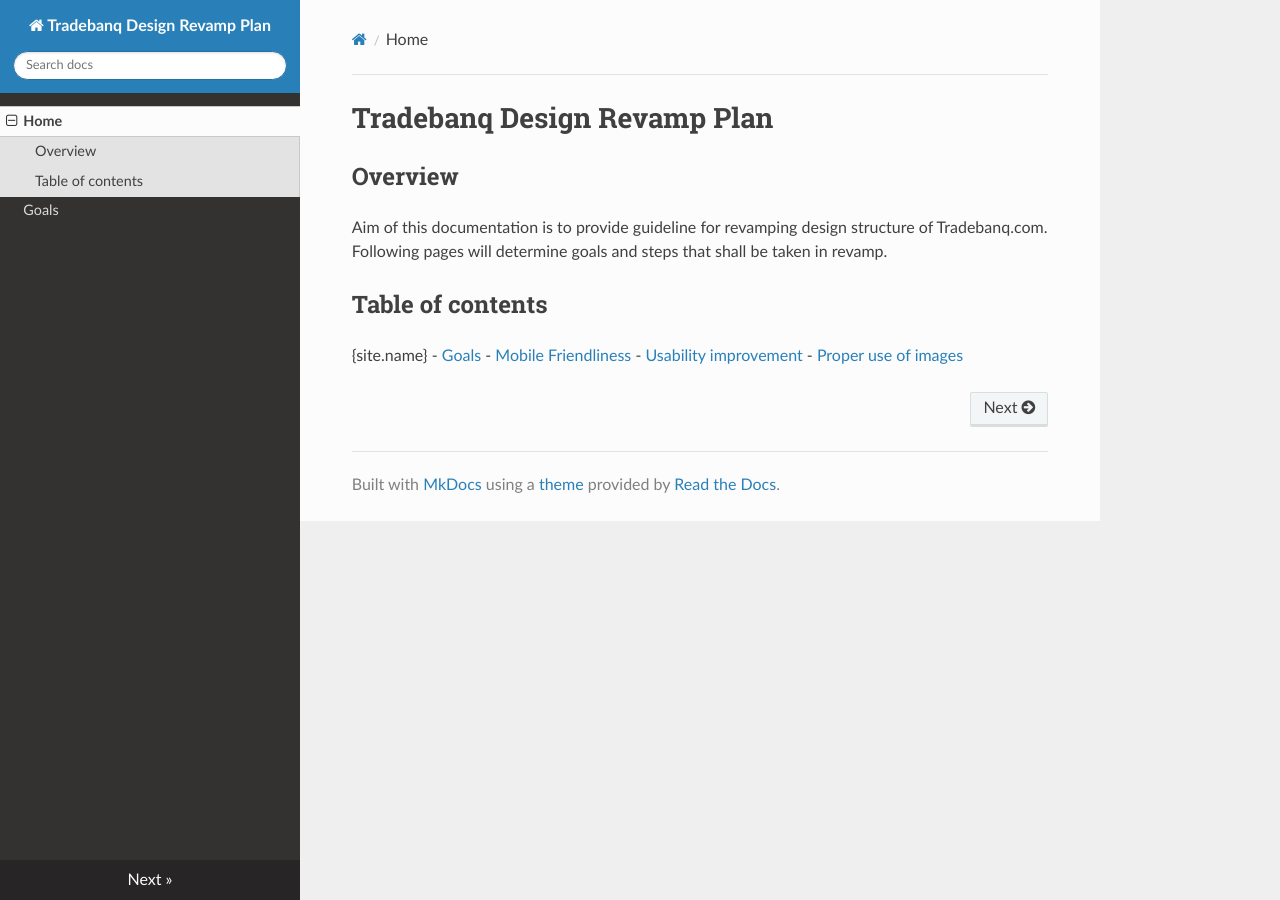
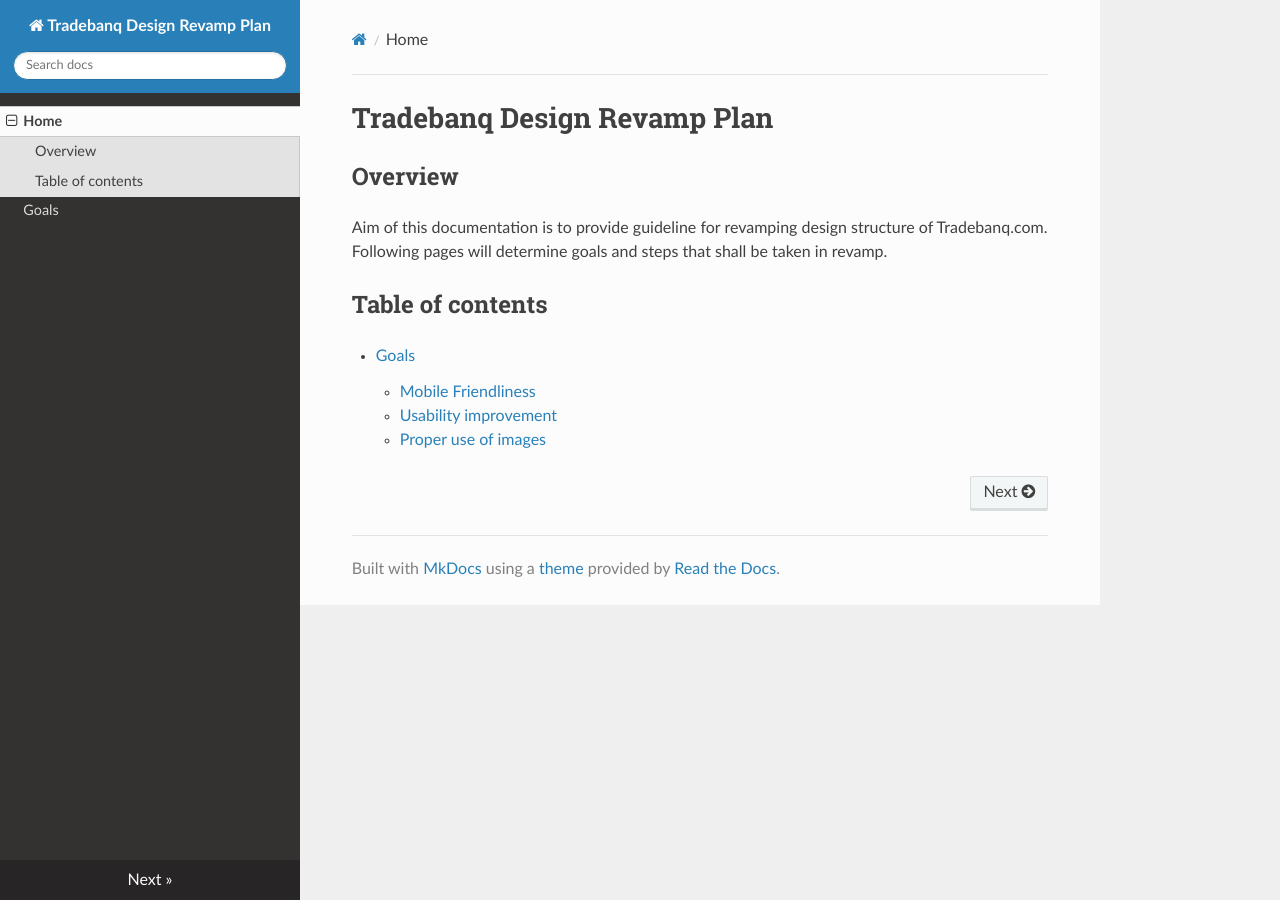
Before and after one commit to haisum/tradebanq.com.design, an MkDocs documentation site: the page built from docs/index.md, in a window 1280 px wide. Built offline with MkDocs 1.6.1, drawn with Linux system fonts in a browser that asks for light colours; nearby versions of some CDN libraries; old or Windows-style settings are respelled for this version of MkDocs.

Commit message:
Adding some formatting to docs

```diff
--- a/docs/index.md
+++ b/docs/index.md
@@ -5,8 +5,7 @@
 Aim of this documentation is to provide guideline for revamping design structure of Tradebanq.com. Following pages will determine goals and steps that shall be taken in revamp.
 
 ## Table of contents
-{site.name}
-- [Goals](/goals/)
-	- [Mobile Friendliness](/goals/#mobile-friendliness)
-	- [Usability improvement](/goals/#usability-improvement)
-	- [Proper use of images](/goals/#proper-utlization-of-images)
+- [Goals](goals/)
+	- [Mobile Friendliness](goals/#mobile-friendliness)
+	- [Usability improvement](goals/#usability-improvement)
+	- [Proper use of images](goals/#proper-utlization-of-images)
--- a/mkdocs.yml
+++ b/mkdocs.yml
@@ -1,4 +1,5 @@
 site_name: Tradebanq Design Revamp Plan
+site_url:
 pages:
 - [index.md, Home]
 - [goals.md, Goals]
```
Also changed, not shown: docs/goals.md (+2 -2 lines).
